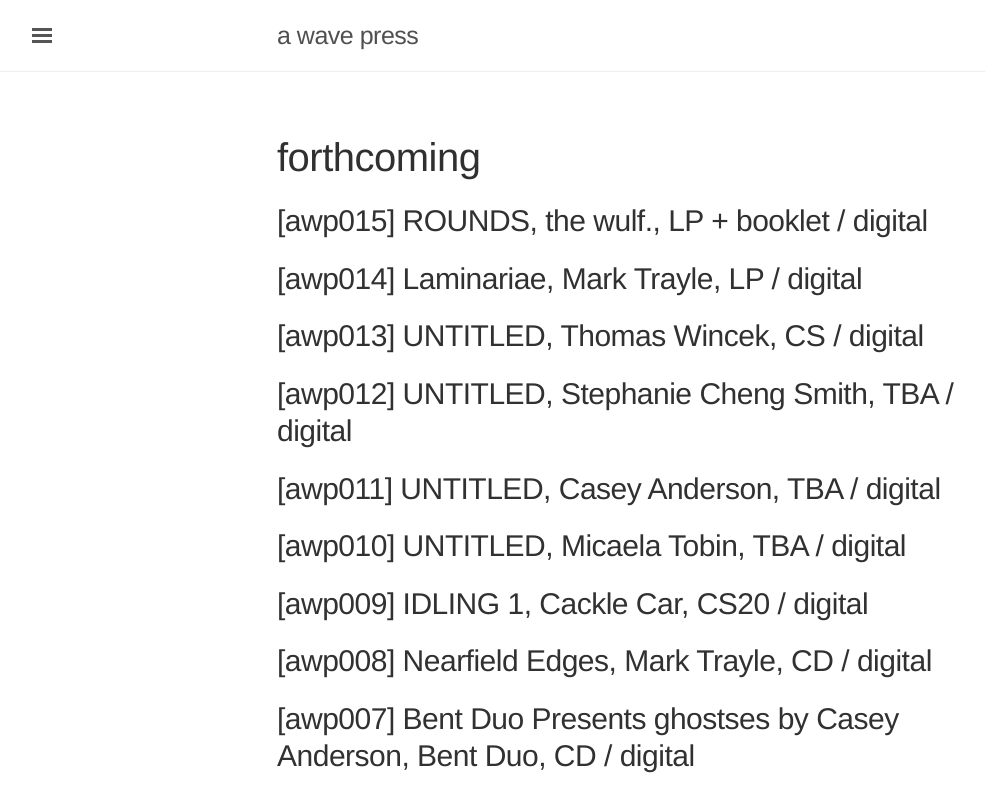
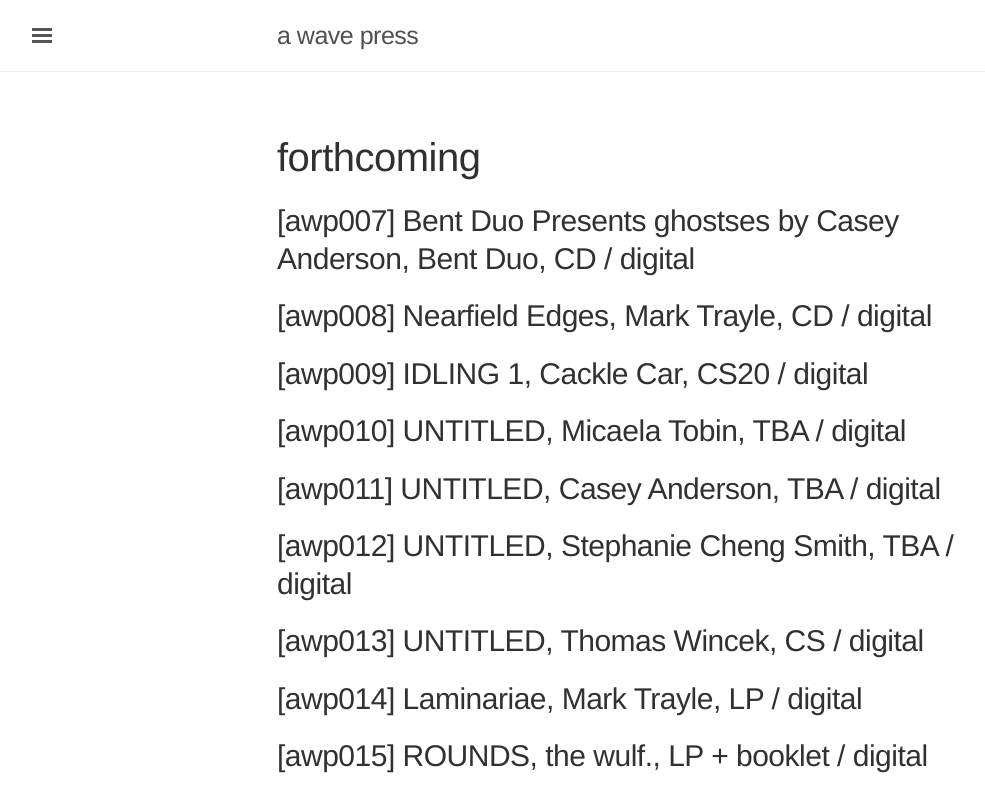
Before and after one commit to caseyanderson/awavepress.com, a Jekyll site: the page built from forthcoming.md, in a window 1280 px wide. Shown: the top 812 px of the page, without its empty margins (3-988 px from the left). Built offline with Jekyll 4.4.1, drawn with Linux system fonts in a browser that asks for light colours.

Commit message:
reversed

```diff
--- a/forthcoming.md
+++ b/forthcoming.md
@@ -5,7 +5,7 @@ layout: page
 tag: forthcoming
 ---
 
-{% for post in site.tags['forthcoming'] %}
+{% for post in site.tags['forthcoming'] reversed %}
 
 {% strip %}<h2>[{{ post.cat_num }}] {{post.title }}, {{ post.artist | append: ", " | append: post.format }}</h2>{% endstrip %}
 
```
